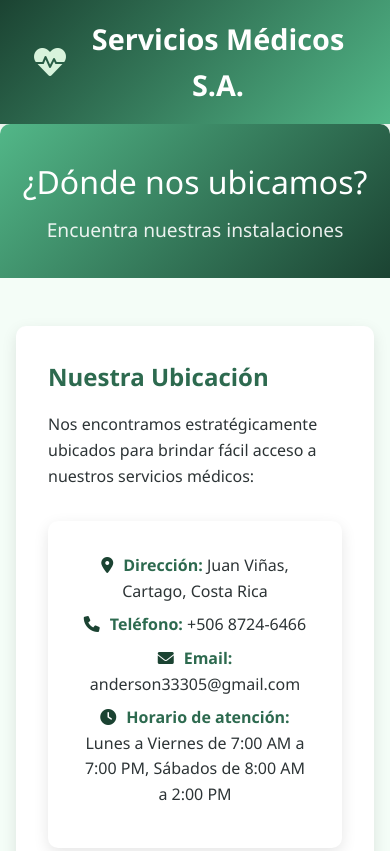
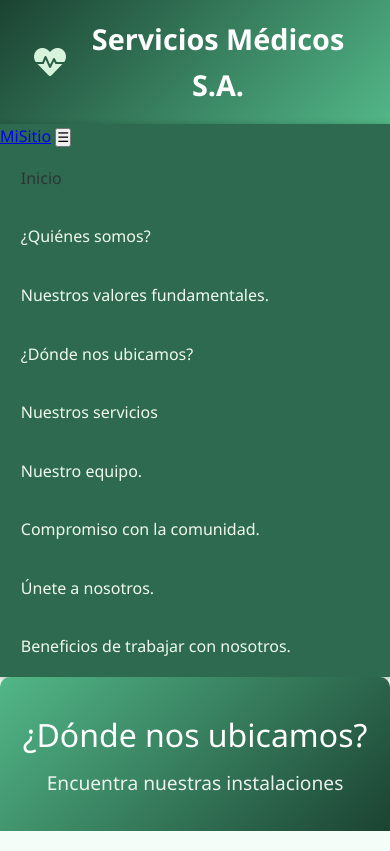
Before and after one commit to A-Solano/Pagina_Medica_Informativa, a plain HTML site: page ubicacion.html in a window 390 px wide. Shown: the top 851 px of the page. Drawn offline with Linux system fonts and the light colour scheme.

Commit message:
cambio menu2

```diff
--- a/CSS/styles.css
+++ b/CSS/styles.css
@@ -42,119 +42,18 @@ header {
 .logo h1 {
     font-size: 1.8rem;
     font-weight: 600;
-}/* NAVBAR elegante tipo tabs */
-nav {
-  background: #2d6a4f; /* verde intenso */
-  box-shadow: 0 2px 8px rgba(0,0,0,0.3);
-  position: sticky;
-  top: 0;
-  z-index: 999;
 }
-
-.nav-container {
-  max-width: 1200px;
-  margin: 0 auto;
-  padding: 0 1rem;
-}
-
-.nav-header {
-  display: flex;
-  justify-content: space-between;
-  align-items: center;
-  height: 60px;
-}
-
-.nav-logo {
-  color: #f1faee;
-  text-decoration: none;
-  font-size: 1.5rem;
-  font-weight: bold;
-}
-
-.nav-toggle {
-  font-size: 2rem;
-  color: #f1faee;
-  background: none;
-  border: none;
-  cursor: pointer;
-  display: none;
-}
-
-.nav-menu {
-  display: flex;
-  justify-content: center;
-  flex-wrap: wrap;
-  list-style: none;
-  margin: 0;
-  padding: 0;
-}
-
-.nav-menu li {
-  margin: 0;
-}
-
-.nav-menu a {
-  display: block;
-  padding: 1rem 1.3rem;
-  color: #f1faee;
-  text-decoration: none;
-  font-weight: 500;
-  position: relative;
-  transition: all 0.3s ease;
-}
-
-.nav-menu a:hover {
-  color: #95d5b2;
-}
-
-.nav-menu a::after {
-  content: "";
-  position: absolute;
-  left: 50%;
-  bottom: 6px;
-  width: 0;
-  height: 2px;
-  background: #95d5b2;
-  transition: all 0.3s ease;
-  transform: translateX(-50%);
-}
-
-.nav-menu a:hover::after {
-  width: 60%;
-}
-
-.nav-menu a.active {
-  color: inherit;
-  font-weight: 500;
-}
-
-.nav-menu a.active::after {
-  width: 0;
-}
-
-/* RESPONSIVE MOBILE */
-@media (max-width: 900px) {
-  .nav-toggle {
-    display: block;
-  }
-
-  .nav-menu {
-    flex-direction: column;
-    max-height: 0;
-    overflow: hidden;
-    transition: max-height 0.3s ease;
-    width: 100%;
-  }
-
-  .nav-menu li {
-    text-align: center;
-    width: 100%;
-  }
-
-  .nav-menu.show {
-    max-height: 1000px; /* suficiente para desplegar todos los items */
-  }
-}
+/* NAVBAR elegante tipo tabs */
+ nav { background: #2d6a4f; /* verde intenso */ box-shadow: 0 2px 8px rgba(0,0,0,0.3); }
+ .nav-container { max-width: 1200px; margin: 0 auto; }
+  .nav-menu { display: flex; justify-content: center; flex-wrap: wrap; list-style: none; margin: 0; padding: 0; }
+  .nav-menu li { margin: 0; } .nav-menu a { display: block; padding: 1rem 1.3rem; color: #f1faee;
+     /* verde muy pálido/blanco */ text-decoration: none; font-weight: 500; position: relative; transition: all 0.3s ease; }
+     .nav-menu a:hover { color: #95d5b2; /* verde brillante */ }
+     .nav-menu a::after { content: ""; position: absolute; left: 50%; bottom: 6px; width: 0; height: 2px; background: #95d5b2; transition: all 0.3s ease; transform: translateX(-50%); }
+     .nav-menu a:hover::after { width: 60%; }
+     .nav-menu a.active { color: inherit; font-weight: 500; }
+      .nav-menu a.active::after { width: 0; }
 
 /* Main Content */
 main {
--- a/ubicacion.html
+++ b/ubicacion.html
@@ -18,14 +18,19 @@
         </div>
     </header>
 
-    <!-- Navigation -->
  <nav>
     <div class="nav-container">
+        <div class="nav-header">
+            <a href="index.html" class="nav-logo">MiSitio</a>
+            <button class="nav-toggle" aria-label="Abrir menú">
+                &#9776;
+            </button>
+        </div>
         <ul class="nav-menu">
-                <li><a href="index.html">Inicio</a></li>
+            <li><a href="index.html" class="active">Inicio</a></li>
             <li><a href="quienes-somos.html">¿Quiénes somos?</a></li>
             <li><a href="valores.html">Nuestros valores fundamentales.</a></li>
-                <li><a href="ubicacion.html" class="active">¿Dónde nos ubicamos?</a></li>
+            <li><a href="ubicacion.html">¿Dónde nos ubicamos?</a></li>
             <li><a href="servicios.html">Nuestros servicios</a></li>
             <li><a href="equipo.html">Nuestro equipo.</a></li>
             <li><a href="comunidad.html">Compromiso con la comunidad.</a></li>
```
Also changed, not shown: comunidad.html (+7 -2 lines), equipo.html (+7 -3 lines), index.html (+8 -3 lines), quienes-somos.html (+7 -2 lines), servicios.html (+8 -3 lines), unete.html (+8 -3 lines), valores.html (+8 -3 lines). Lines whose indentation alone changed are shown as unchanged.
